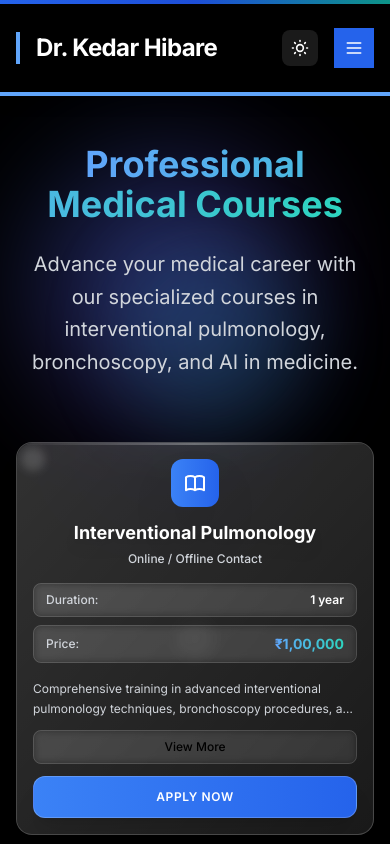
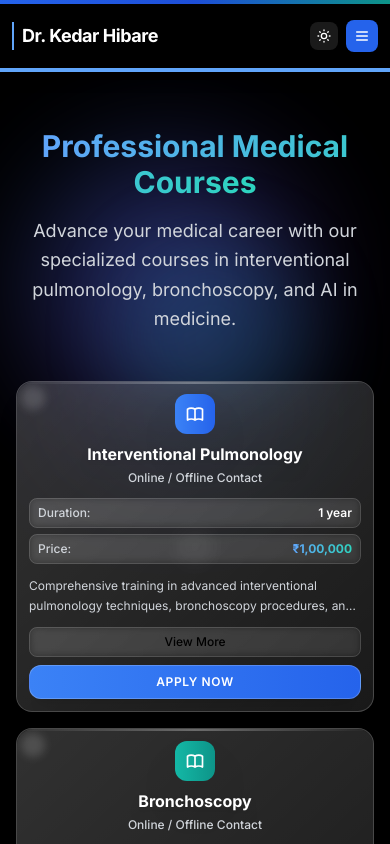
Before and after one commit to doc-techy/Dr-Kedar, a Next.js app: page /courses in a window 390 px wide. Shown: the top 844 px of the page. Built offline with nearby package versions, Linux system fonts and the light colour scheme.

Commit message:
added data

```diff
--- a/src/app/courses/page.tsx
+++ b/src/app/courses/page.tsx
@@ -109,8 +109,8 @@
 
       {/* Main content */}
       <main className="pt-20">
-        {/* Hero Section */}
-        <section className="py-16 lg:py-20 relative overflow-hidden">
+        {/* Hero Section - Enhanced Responsive */}
+        <section className="py-12 sm:py-16 md:py-18 lg:py-20 xl:py-24 relative overflow-hidden">
           {/* Background floating circles for glassmorphic effect - only in dark mode */}
           {isDarkMode && (
             <>
@@ -122,19 +122,19 @@
           )}
 
           <div className="relative max-w-7xl mx-auto px-4 sm:px-6 lg:px-8">
-            <div className="text-center mb-16">
-              <h1 className={`text-4xl lg:text-5xl font-bold ${isDarkMode ? 'text-white' : 'text-gray-900'} mb-6`}>
+            <div className="text-center mb-12 sm:mb-16">
+              <h1 className={`text-3xl sm:text-4xl md:text-5xl lg:text-6xl font-bold ${isDarkMode ? 'text-white' : 'text-gray-900'} mb-4 sm:mb-6`}>
                 <span className="bg-gradient-to-r from-blue-400 to-teal-400 bg-clip-text text-transparent">Professional Medical Courses</span>
               </h1>
-              <p className={`text-xl ${isDarkMode ? 'text-gray-300' : 'text-gray-600'} max-w-3xl mx-auto leading-relaxed`}>
+              <p className={`text-lg sm:text-xl lg:text-2xl ${isDarkMode ? 'text-gray-300' : 'text-gray-600'} max-w-2xl sm:max-w-3xl mx-auto leading-relaxed px-4`}>
                 Advance your medical career with our specialized courses in interventional pulmonology, bronchoscopy, and AI in medicine.
               </p>
             </div>
 
-            {/* Courses Grid */}
-            <div className="grid md:grid-cols-2 lg:grid-cols-3 gap-6">
+            {/* Courses Grid - Enhanced Responsive */}
+            <div className="grid grid-cols-1 sm:grid-cols-2 lg:grid-cols-3 xl:grid-cols-3 2xl:grid-cols-4 gap-4 sm:gap-6 lg:gap-8">
               {courses.map((course) => (
-                <div key={course.id} className={`group relative ${isDarkMode ? 'bg-white/10 backdrop-blur-3xl border border-white/20' : 'bg-white/95 backdrop-blur-sm border border-gray-200'} rounded-2xl p-4 md:p-6 hover:shadow-2xl transition-all duration-700 hover:-translate-y-2 ${isDarkMode ? 'hover:bg-white/15 hover:border-white/30' : 'hover:bg-white hover:border-gray-300'} shadow-xl h-full flex flex-col overflow-hidden`}>
+                <div key={course.id} className={`group relative ${isDarkMode ? 'bg-white/10 backdrop-blur-3xl border border-white/20' : 'bg-white/95 backdrop-blur-sm border border-gray-200'} rounded-2xl p-3 sm:p-4 md:p-5 lg:p-6 hover:shadow-2xl transition-all duration-700 hover:-translate-y-2 ${isDarkMode ? 'hover:bg-white/15 hover:border-white/30' : 'hover:bg-white hover:border-gray-300'} shadow-xl h-full flex flex-col overflow-hidden`}>
                   {/* Enhanced Liquid Glass Effect - Mobile Optimized */}
                   <div className="absolute inset-0 bg-gradient-to-br from-white/8 via-white/3 to-transparent rounded-2xl pointer-events-none"></div>
                   <div className="absolute inset-0 bg-gradient-to-tl from-transparent via-white/6 to-white/10 rounded-2xl pointer-events-none"></div>
@@ -146,26 +146,26 @@
                   <div className="absolute bottom-2 right-2 w-4 h-4 bg-white/12 rounded-full blur-sm"></div>
                   <div className="absolute top-1/2 left-1/2 w-8 h-8 bg-white/5 rounded-full blur-md transform -translate-x-1/2 -translate-y-1/2"></div>
 
-                  {/* Course Header - Compact */}
-                  <div className="text-center mb-4 relative z-10">
-                    <div className={`w-12 h-12 bg-gradient-to-r ${course.gradient} rounded-xl flex items-center justify-center text-white font-bold text-sm mx-auto mb-3 shadow-2xl group-hover:scale-110 transition-all duration-500 group-hover:shadow-3xl`}>
-                      <svg className="w-6 h-6" fill="none" stroke="currentColor" viewBox="0 0 24 24">
+                  {/* Course Header - Responsive */}
+                  <div className="text-center mb-3 sm:mb-4 relative z-10">
+                    <div className={`w-10 h-10 sm:w-12 sm:h-12 bg-gradient-to-r ${course.gradient} rounded-xl flex items-center justify-center text-white font-bold text-sm mx-auto mb-2 sm:mb-3 shadow-2xl group-hover:scale-110 transition-all duration-500 group-hover:shadow-3xl`}>
+                      <svg className="w-5 h-5 sm:w-6 sm:h-6" fill="none" stroke="currentColor" viewBox="0 0 24 24">
                         <path strokeLinecap="round" strokeLinejoin="round" strokeWidth={2} d="M12 6.253v13m0-13C10.832 5.477 9.246 5 7.5 5S4.168 5.477 3 6.253v13C4.168 18.477 5.754 18 7.5 18s3.332.477 4.5 1.253m0-13C13.168 5.477 14.754 5 16.5 5c1.746 0 3.332.477 4.5 1.253v13C19.832 18.477 18.246 18 16.5 18c-1.746 0-3.332.477-4.5 1.253" />
                       </svg>
                     </div>
-                    <h3 className={`text-lg font-bold ${isDarkMode ? 'text-white group-hover:text-gray-100' : 'text-gray-900 group-hover:text-gray-800'} mb-1 drop-shadow-lg transition-colors duration-500`}>{course.title}</h3>
+                    <h3 className={`text-base sm:text-lg font-bold ${isDarkMode ? 'text-white group-hover:text-gray-100' : 'text-gray-900 group-hover:text-gray-800'} mb-1 drop-shadow-lg transition-colors duration-500`}>{course.title}</h3>
                     <p className={`text-xs font-medium ${isDarkMode ? 'text-gray-300 group-hover:text-gray-200' : 'text-gray-600 group-hover:text-gray-700'} transition-colors duration-500`}>{course.mode}</p>
                   </div>
 
-                  {/* Course Details - Compact */}
-                  <div className="space-y-2 mb-4 relative z-10 flex-grow">
-                    <div className={`flex justify-between items-center py-2 px-3 ${isDarkMode ? 'bg-white/8 backdrop-blur-sm border border-white/15 group-hover:bg-white/12' : 'bg-gray-50 border border-gray-200 group-hover:bg-gray-100'} rounded-lg transition-all duration-500`}>
+                  {/* Course Details - Responsive */}
+                  <div className="space-y-1.5 sm:space-y-2 mb-3 sm:mb-4 relative z-10 flex-grow">
+                    <div className={`flex justify-between items-center py-1.5 sm:py-2 px-2 sm:px-3 ${isDarkMode ? 'bg-white/8 backdrop-blur-sm border border-white/15 group-hover:bg-white/12' : 'bg-gray-50 border border-gray-200 group-hover:bg-gray-100'} rounded-lg transition-all duration-500`}>
                       <span className={`text-xs font-medium ${isDarkMode ? 'text-gray-300' : 'text-gray-600'}`}>Duration:</span>
                       <span className={`font-semibold text-xs ${isDarkMode ? 'text-white' : 'text-gray-900'}`}>{course.duration}</span>
                     </div>
-                    <div className={`flex justify-between items-center py-2 px-3 ${isDarkMode ? 'bg-white/8 backdrop-blur-sm border border-white/15 group-hover:bg-white/12' : 'bg-gray-50 border border-gray-200 group-hover:bg-gray-100'} rounded-lg transition-all duration-500`}>
+                    <div className={`flex justify-between items-center py-1.5 sm:py-2 px-2 sm:px-3 ${isDarkMode ? 'bg-white/8 backdrop-blur-sm border border-white/15 group-hover:bg-white/12' : 'bg-gray-50 border border-gray-200 group-hover:bg-gray-100'} rounded-lg transition-all duration-500`}>
                       <span className={`text-xs font-medium ${isDarkMode ? 'text-gray-300' : 'text-gray-600'}`}>Price:</span>
-                      <span className="font-bold text-sm bg-gradient-to-r from-blue-400 to-teal-400 bg-clip-text text-transparent">{course.price}</span>
+                      <span className="font-bold text-xs sm:text-sm bg-gradient-to-r from-blue-400 to-teal-400 bg-clip-text text-transparent">{course.price}</span>
                     </div>
                   </div>
 
@@ -186,20 +186,20 @@
                     </div>
                   )}
 
-                  {/* View More Button */}
+                  {/* View More Button - Responsive */}
                   {course.features.length > 0 && (
                     <button
                       onClick={() => toggleExpanded(course.id)}
-                      className={`w-full mb-3 py-2 px-4 ${isDarkMode ? 'bg-white/8 backdrop-blur-sm border border-white/15 hover:bg-white/12' : 'bg-gray-100 border border-gray-200 hover:bg-gray-200'} rounded-lg font-medium text-xs transition-all duration-300 relative z-10`}
+                      className={`w-full mb-2 sm:mb-3 py-1.5 sm:py-2 px-3 sm:px-4 ${isDarkMode ? 'bg-white/8 backdrop-blur-sm border border-white/15 hover:bg-white/12' : 'bg-gray-100 border border-gray-200 hover:bg-gray-200'} rounded-lg font-medium text-xs transition-all duration-300 relative z-10`}
                     >
                       {expandedCourse === course.id ? 'View Less' : 'View More'}
                     </button>
                   )}
 
-                  {/* Apply Button - Compact */}
+                  {/* Apply Button - Responsive */}
                   <button
                     onClick={() => handleApply(course.title)}
-                    className={`w-full bg-gradient-to-r ${course.gradient} hover:shadow-2xl text-white px-4 py-3 font-semibold text-xs uppercase tracking-wider transition-all duration-500 hover:-translate-y-1 rounded-xl relative z-10 shadow-xl mt-auto backdrop-blur-sm border border-white/20 hover:border-white/30`}
+                    className={`w-full bg-gradient-to-r ${course.gradient} hover:shadow-2xl text-white px-3 sm:px-4 py-2 sm:py-3 font-semibold text-xs uppercase tracking-wider transition-all duration-500 hover:-translate-y-1 rounded-xl relative z-10 shadow-xl mt-auto backdrop-blur-sm border border-white/20 hover:border-white/30`}
                   >
                     Apply Now
                   </button>
--- a/src/components/Header.tsx
+++ b/src/components/Header.tsx
@@ -35,19 +35,19 @@
       {/* Top accent bar */}
       <div className="bg-gradient-to-r from-blue-600 via-blue-700 to-teal-600 h-1"></div>
 
-      <div className="max-w-7xl mx-auto px-4 sm:px-6 lg:px-8">
-        <div className="flex justify-between items-center py-6">
-          {/* Logo/Brand Section */}
+      <div className="max-w-7xl mx-auto px-3 sm:px-4 md:px-6 lg:px-8">
+        <div className="flex justify-between items-center py-4 sm:py-5 md:py-6">
+          {/* Logo/Brand Section - Responsive */}
           <div className="flex items-center">
-                <div className={`border-l-4 ${isDarkMode ? 'border-blue-400' : 'border-blue-600'} pl-4`}>
-                  <h1 className={`text-2xl lg:text-3xl font-bold ${isDarkMode ? 'text-white' : 'text-gray-900'} tracking-tight`}>
+                <div className={`border-l-2 sm:border-l-4 ${isDarkMode ? 'border-blue-400' : 'border-blue-600'} pl-2 sm:pl-3 md:pl-4`}>
+                  <h1 className={`text-lg sm:text-xl md:text-2xl lg:text-3xl font-bold ${isDarkMode ? 'text-white' : 'text-gray-900'} tracking-tight`}>
                     Dr. Kedar Hibare
                   </h1>
                 </div>
           </div>
 
-          {/* Desktop Navigation */}
-          <nav className="hidden lg:flex items-center space-x-10 ml-64">
+          {/* Desktop Navigation - Enhanced Responsive */}
+          <nav className="hidden lg:flex items-center space-x-6 xl:space-x-8 2xl:space-x-10 ml-32 xl:ml-48 2xl:ml-64">
             <a href="#about" className={`${isDarkMode ? 'text-gray-300 hover:text-blue-400' : 'text-gray-700 hover:text-blue-600'} transition-colors font-medium text-xs uppercase tracking-wider relative group py-2`}>
               About
               <span className={`absolute bottom-0 left-0 w-0 h-0.5 ${isDarkMode ? 'bg-blue-400' : 'bg-blue-600'} transition-all duration-300 group-hover:w-full`}></span>
@@ -94,32 +94,32 @@
             </button>
           </div>
 
-          {/* Mobile Menu Button */}
-          <div className="lg:hidden flex items-center space-x-4">
-            {/* Mobile Dark Mode Toggle */}
+             {/* Mobile Menu Button - Enhanced Responsive */}
+             <div className="lg:hidden flex items-center space-x-2 sm:space-x-3 md:space-x-4">
+            {/* Mobile Dark Mode Toggle - Responsive */}
             <button
               onClick={toggleDarkMode}
-              className={`p-2 rounded-lg transition-all duration-300 ${isDarkMode ? 'bg-white/10 hover:bg-white/20' : 'bg-gray-100 hover:bg-gray-200'}`}
+              className={`p-1.5 sm:p-2 rounded-lg transition-all duration-300 ${isDarkMode ? 'bg-white/10 hover:bg-white/20' : 'bg-gray-100 hover:bg-gray-200'}`}
               aria-label="Toggle dark mode"
             >
               {isDarkMode ? (
-                <svg className="w-5 h-5 text-white" fill="none" stroke="currentColor" viewBox="0 0 24 24">
+                <svg className="w-4 h-4 sm:w-5 sm:h-5 text-white" fill="none" stroke="currentColor" viewBox="0 0 24 24">
                   <path strokeLinecap="round" strokeLinejoin="round" strokeWidth={2} d="M12 3v1m0 16v1m9-9h-1M4 12H3m15.364 6.364l-.707-.707M6.343 6.343l-.707-.707m12.728 0l-.707.707M6.343 17.657l-.707.707M16 12a4 4 0 11-8 0 4 4 0 018 0z" />
                 </svg>
               ) : (
-                <svg className="w-5 h-5 text-gray-700" fill="none" stroke="currentColor" viewBox="0 0 24 24">
+                <svg className="w-4 h-4 sm:w-5 sm:h-5 text-gray-700" fill="none" stroke="currentColor" viewBox="0 0 24 24">
                   <path strokeLinecap="round" strokeLinejoin="round" strokeWidth={2} d="M20.354 15.354A9 9 0 018.646 3.646 9.003 9.003 0 0012 21a9.003 9.003 0 008.354-5.646z" />
                 </svg>
               )}
             </button>
 
-            {/* Hamburger Menu Button */}
+            {/* Hamburger Menu Button - Responsive */}
             <button
               onClick={toggleMenu}
-              className="w-10 h-10 bg-blue-600 hover:bg-blue-700 flex items-center justify-center text-white transition-all duration-300"
+              className="w-8 h-8 sm:w-10 sm:h-10 bg-blue-600 hover:bg-blue-700 flex items-center justify-center text-white transition-all duration-300 rounded-lg"
               aria-label="Toggle menu"
             >
-              <svg className={`w-5 h-5 transition-transform duration-300 ${isMenuOpen ? 'rotate-45' : ''}`} fill="none" stroke="currentColor" viewBox="0 0 24 24">
+              <svg className={`w-4 h-4 sm:w-5 sm:h-5 transition-transform duration-300 ${isMenuOpen ? 'rotate-45' : ''}`} fill="none" stroke="currentColor" viewBox="0 0 24 24">
                 {isMenuOpen ? (
                   <path strokeLinecap="round" strokeLinejoin="round" strokeWidth={2} d="M6 18L18 6M6 6l12 12" />
                 ) : (
```
